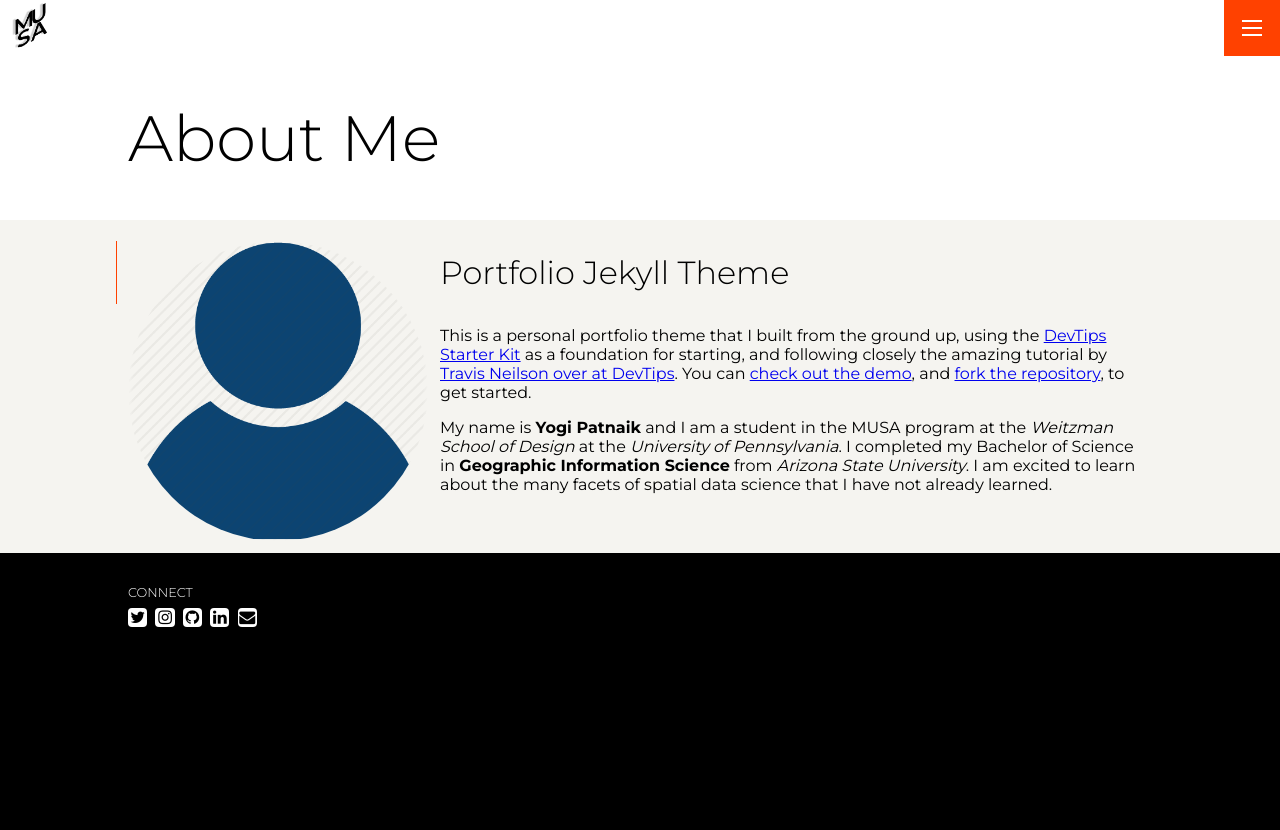
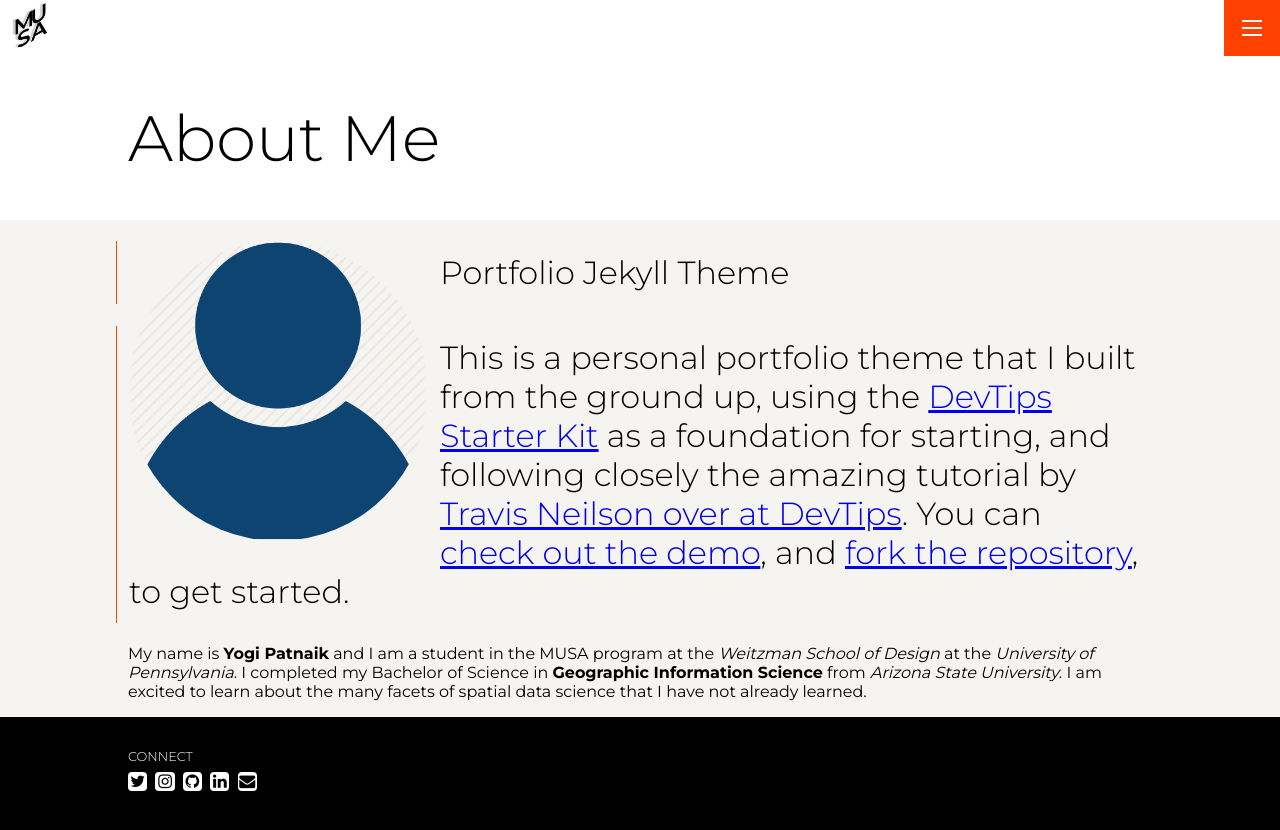
Before and after one commit to ypatnaik1/portfolio, a Jekyll site: the page built from pages/about.md, in a window 1280 px wide. Shown: the top 830 px of the page. Built offline with Jekyll 4.4.1, drawn with Linux system fonts in a browser that asks for light colours.

Commit message:
Update about.md

```diff
--- a/pages/about.md
+++ b/pages/about.md
@@ -7,6 +7,6 @@ permalink: /about
 
 # Portfolio Jekyll Theme
 
-This is a personal portfolio theme that I built from the ground up, using the [DevTips Starter Kit](http://devtipsstarterkit.com/) as a foundation for starting, and following closely the amazing tutorial by [Travis Neilson over at DevTips](https://www.youtube.com/watch?v=T6jKLsxbFg4&list=PL0CB3OvPhDA_STygmp3sDenx3UpdOMk7P). You can [check out the demo](lenpaul.github.io/portfolio-jekyll-theme/), and [fork the repository](https://github.com/LeNPaul/portfolio-jekyll-theme/fork), to get started.
+# This is a personal portfolio theme that I built from the ground up, using the [DevTips Starter Kit](http://devtipsstarterkit.com/) as a foundation for starting, and following closely the amazing tutorial by [Travis Neilson over at DevTips](https://www.youtube.com/watch?v=T6jKLsxbFg4&list=PL0CB3OvPhDA_STygmp3sDenx3UpdOMk7P). You can [check out the demo](lenpaul.github.io/portfolio-jekyll-theme/), and [fork the repository](https://github.com/LeNPaul/portfolio-jekyll-theme/fork), to get started.
 
 My name is **Yogi Patnaik** and I am a student in the MUSA program at the _Weitzman School of Design_ at the _University of Pennsylvania_. I completed my Bachelor of Science in **Geographic Information Science** from _Arizona State University_. I am excited to learn about the many facets of spatial data science that I have not already learned.
```
